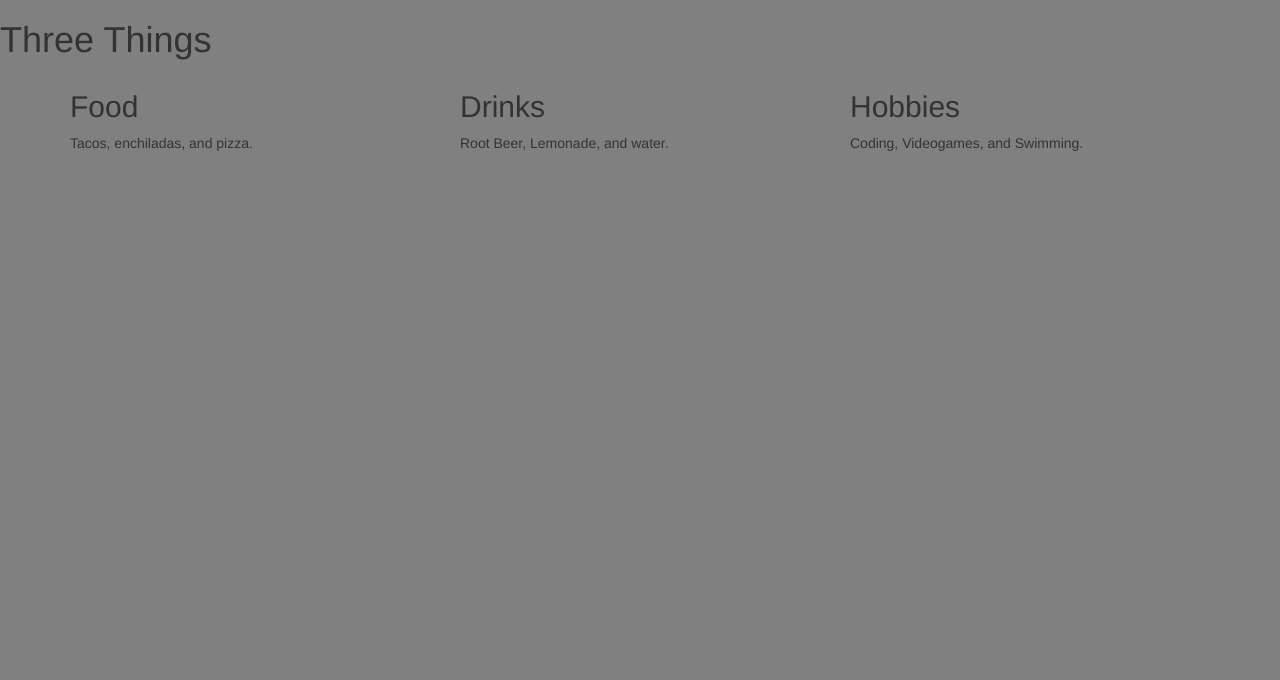
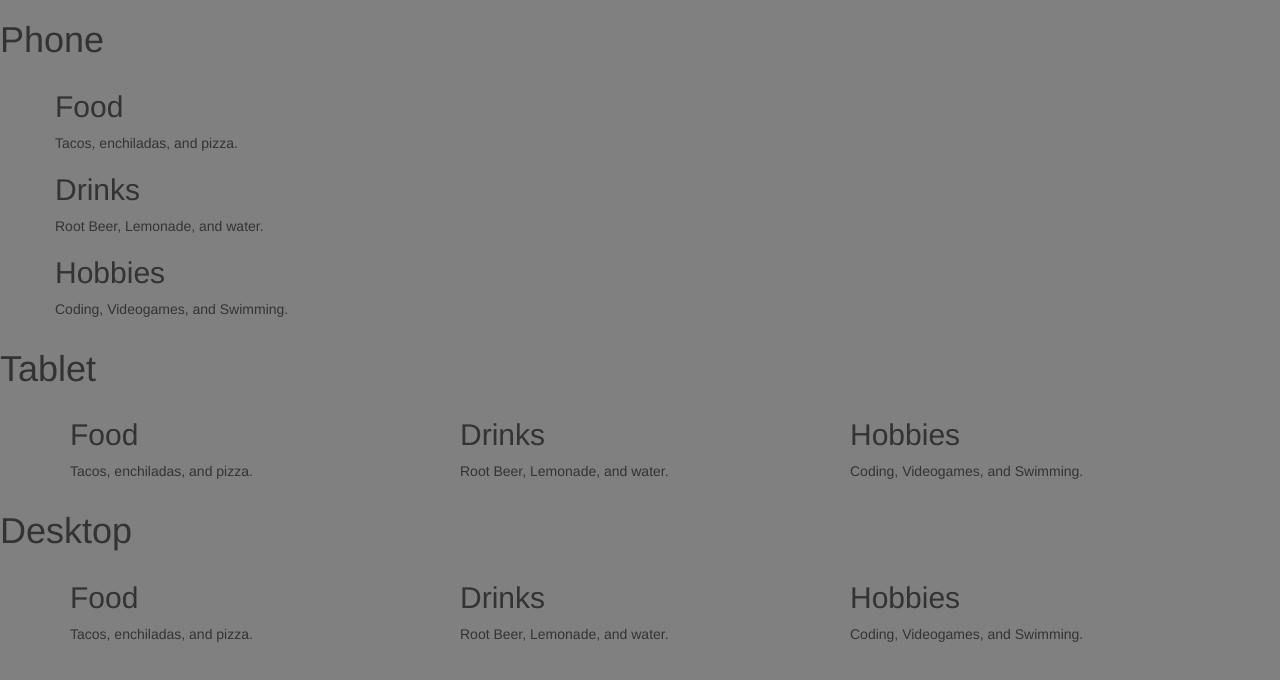
Before and after one commit to ItWasMeProductions/Old-Bootstrap, a plain HTML site: page index.html in a window 1280 px wide. Drawn offline with nearby package versions, Linux system fonts and the light colour scheme.

Commit message:
dwijdaojidwojid

```diff
--- a/index.html
+++ b/index.html
@@ -7,18 +7,52 @@
 </head>
 
 <body style="background-color: gray;">
-    <h1>Three Things</h1>
+    <h1>Phone</h1>
     <div class="container">
         <div class="row">
-            <div class="col-sx-4 col-md-4">
+            <div class="col-sx-4">
                 <h2>Food</h2>
                 <p>Tacos, enchiladas, and pizza.</p>
             </div>
-            <div class="col-sx-4 col-md-4">
+            <div class="col-sx-4">
                 <h2>Drinks</h2>
                 <p>Root Beer, Lemonade, and water.</p>
             </div>
-            <div class="col-sx-4 col-md-4">
+            <div class="col-sx-4">
+                <h2>Hobbies</h2>
+                <p>Coding, Videogames, and Swimming.</p>
+            </div>
+        </div>
+    </div>
+    <h1>Tablet</h1>
+    <div class="container">
+        <div class="row">
+            <div class="col-sm-4">
+                <h2>Food</h2>
+                <p>Tacos, enchiladas, and pizza.</p>
+            </div>
+            <div class="col-sm-4">
+                <h2>Drinks</h2>
+                <p>Root Beer, Lemonade, and water.</p>
+            </div>
+            <div class="col-sm-4">
+                <h2>Hobbies</h2>
+                <p>Coding, Videogames, and Swimming.</p>
+            </div>
+        </div>
+    </div>
+    <h1>Desktop</h1>
+    <div class="container">
+        <div class="row">
+            <div class="col-md-4">
+                <h2>Food</h2>
+                <p>Tacos, enchiladas, and pizza.</p>
+            </div>
+            <div class="col-md-4">
+                <h2>Drinks</h2>
+                <p>Root Beer, Lemonade, and water.</p>
+            </div>
+            <div class="col-md-4">
                 <h2>Hobbies</h2>
                 <p>Coding, Videogames, and Swimming.</p>
             </div>
```
